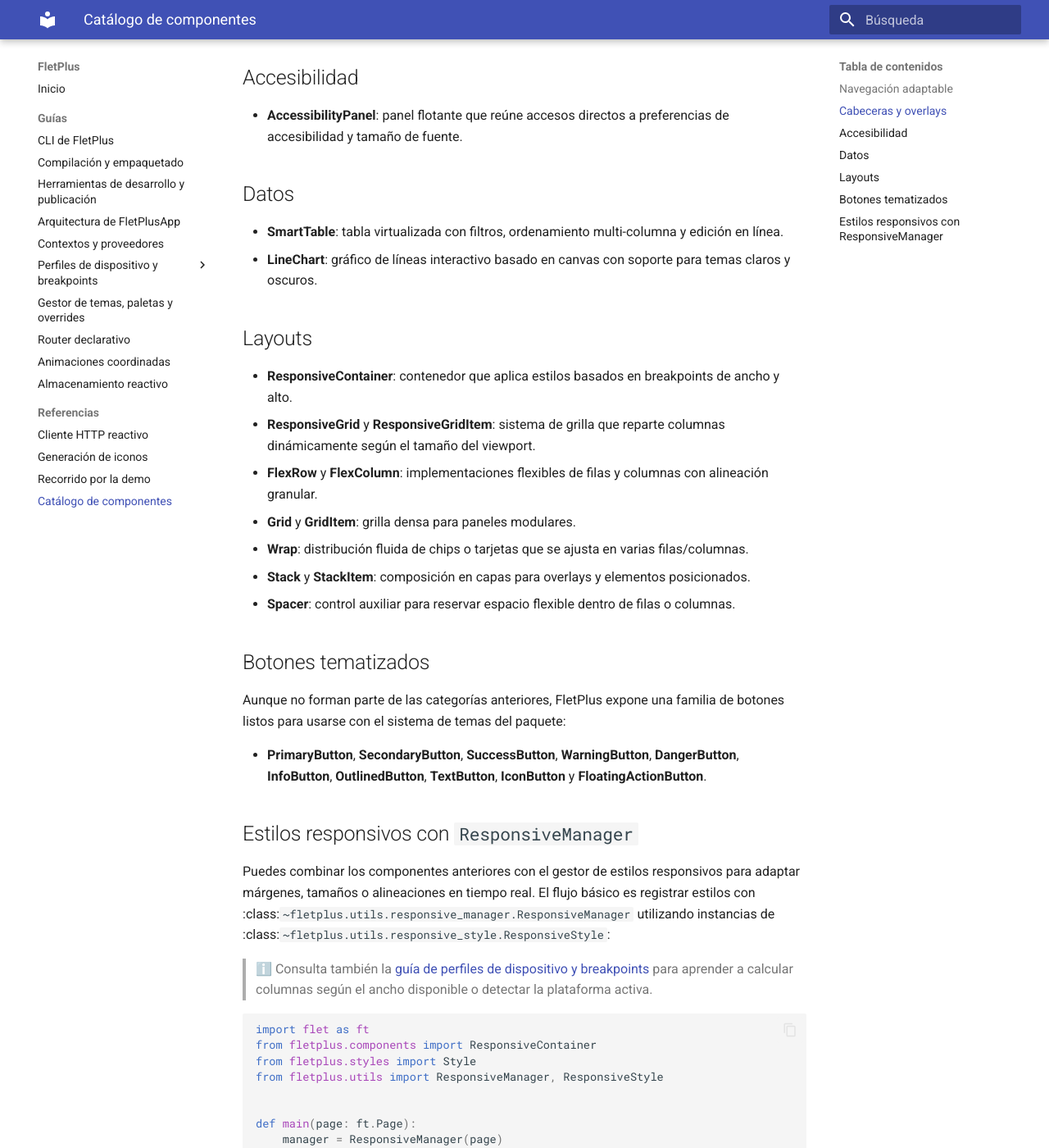
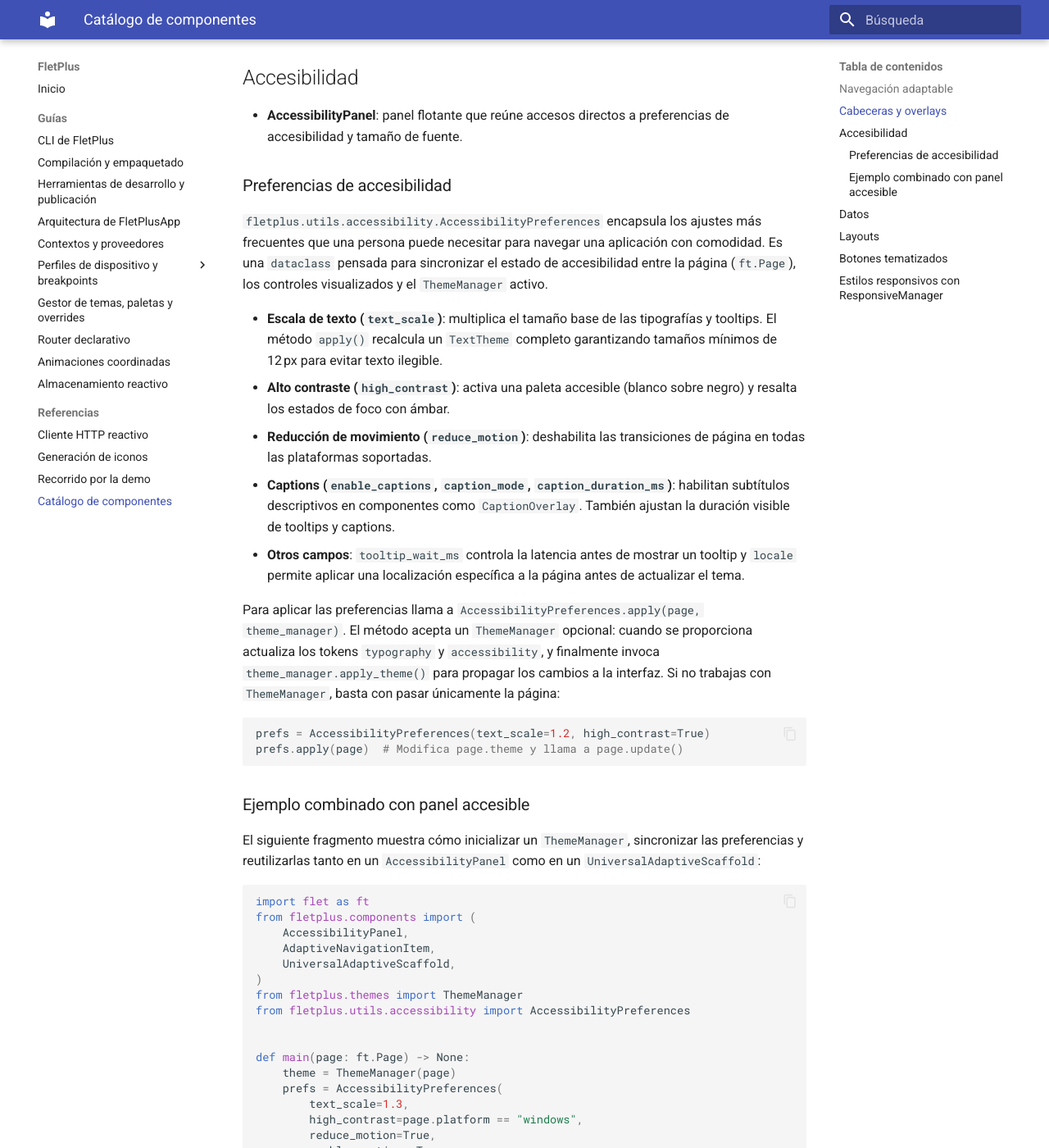
Before and after one commit to Alphonsus411/FletPlus, an MkDocs documentation site: the page built from docs/components.md, in a window 1280 px wide and 1400 px high, scrolled down 774 px. Shown: the whole window at 82% size. Built offline with MkDocs 1.6.1 and Material for MkDocs 9.7.7, drawn with Linux system fonts in a browser that asks for light colours; some of the changed text lies outside the part shown.

Commit message:
docs: document accessibility preferences

````diff
--- a/docs/components.md
+++ b/docs/components.md
@@ -30,6 +30,98 @@
 
 - **AccessibilityPanel**: panel flotante que reúne accesos directos a
   preferencias de accesibilidad y tamaño de fuente.
+
+### Preferencias de accesibilidad {#preferencias-accesibilidad}
+
+`fletplus.utils.accessibility.AccessibilityPreferences` encapsula los
+ajustes más frecuentes que una persona puede necesitar para navegar una
+aplicación con comodidad. Es una `dataclass` pensada para sincronizar el
+estado de accesibilidad entre la página (`ft.Page`), los controles
+visualizados y el `ThemeManager` activo.
+
+- **Escala de texto (`text_scale`)**: multiplica el tamaño base de las
+  tipografías y tooltips. El método `apply()` recalcula un `TextTheme`
+  completo garantizando tamaños mínimos de 12 px para evitar texto
+  ilegible.
+- **Alto contraste (`high_contrast`)**: activa una paleta accesible
+  (blanco sobre negro) y resalta los estados de foco con ámbar.
+- **Reducción de movimiento (`reduce_motion`)**: deshabilita las
+  transiciones de página en todas las plataformas soportadas.
+- **Captions (`enable_captions`, `caption_mode`, `caption_duration_ms`)**:
+  habilitan subtítulos descriptivos en componentes como
+  `CaptionOverlay`. También ajustan la duración visible de tooltips y
+  captions.
+- **Otros campos**: `tooltip_wait_ms` controla la latencia antes de
+  mostrar un tooltip y `locale` permite aplicar una localización
+  específica a la página antes de actualizar el tema.
+
+Para aplicar las preferencias llama a
+`AccessibilityPreferences.apply(page, theme_manager)`. El método acepta
+un `ThemeManager` opcional: cuando se proporciona actualiza los tokens
+`typography` y `accessibility`, y finalmente invoca
+`theme_manager.apply_theme()` para propagar los cambios a la interfaz.
+Si no trabajas con `ThemeManager`, basta con pasar únicamente la página:
+
+```python
+prefs = AccessibilityPreferences(text_scale=1.2, high_contrast=True)
+prefs.apply(page)  # Modifica page.theme y llama a page.update()
+```
+
+### Ejemplo combinado con panel accesible
+
+El siguiente fragmento muestra cómo inicializar un `ThemeManager`,
+sincronizar las preferencias y reutilizarlas tanto en un
+`AccessibilityPanel` como en un `UniversalAdaptiveScaffold`:
+
+```python
+import flet as ft
+from fletplus.components import (
+    AccessibilityPanel,
+    AdaptiveNavigationItem,
+    UniversalAdaptiveScaffold,
+)
+from fletplus.themes import ThemeManager
+from fletplus.utils.accessibility import AccessibilityPreferences
+
+
+def main(page: ft.Page) -> None:
+    theme = ThemeManager(page)
+    prefs = AccessibilityPreferences(
+        text_scale=1.3,
+        high_contrast=page.platform == "windows",
+        reduce_motion=True,
+        enable_captions=True,
+        caption_mode="overlay",
+    )
+
+    # Aplica la configuración inicial sobre la página y el tema activo.
+    prefs.apply(page, theme)
+
+    scaffold = UniversalAdaptiveScaffold(
+        navigation_items=[
+            AdaptiveNavigationItem("home", "Inicio", ft.Icons.HOME_OUTLINED),
+            AdaptiveNavigationItem("reports", "Reportes", ft.Icons.INSIGHTS_OUTLINED),
+            AdaptiveNavigationItem("settings", "Ajustes", ft.Icons.SETTINGS_OUTLINED),
+        ],
+        content_builder=lambda item, _: ft.Text(f"Vista: {item.label}"),
+        theme=theme,
+        accessibility=prefs,
+        accessibility_panel=AccessibilityPanel(
+            preferences=prefs,
+            theme=theme,
+        ),
+        page_title="Panel adaptable e inclusivo",
+    )
+
+    page.add(scaffold.build(page))
+
+
+ft.app(target=main)
+```
+
+Gracias a que `AccessibilityPreferences` comparte instancia con el
+panel, cualquier ajuste del usuario (por ejemplo aumentar la escala de
+texto) se refleja automáticamente en la página y en el tema.
 
 ## Datos
 
````
Also changed, not shown: docs/app.md (+2 -0 lines), docs/tooling.md (+2 -0 lines).
